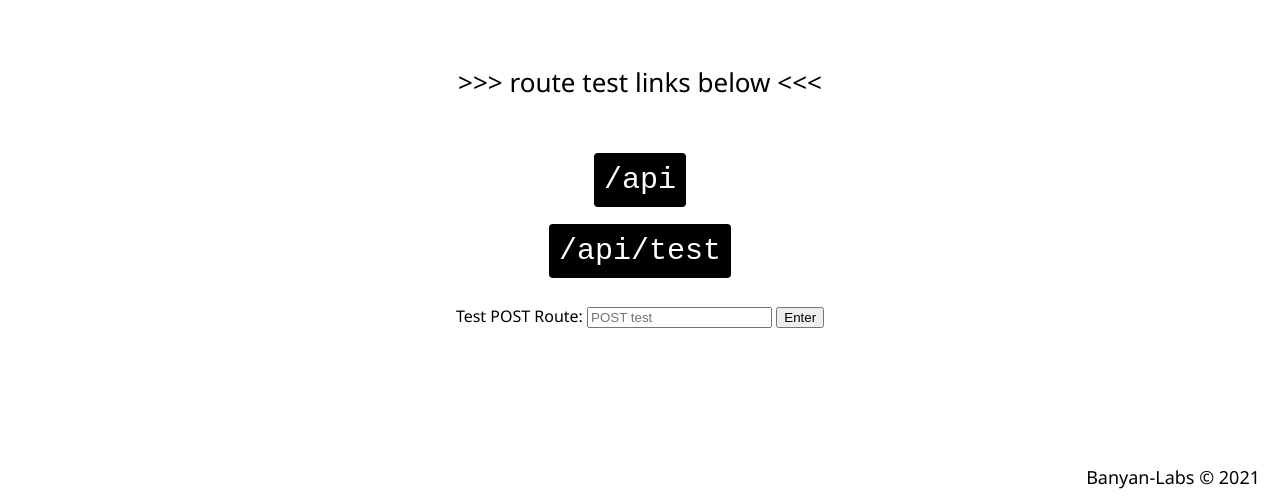
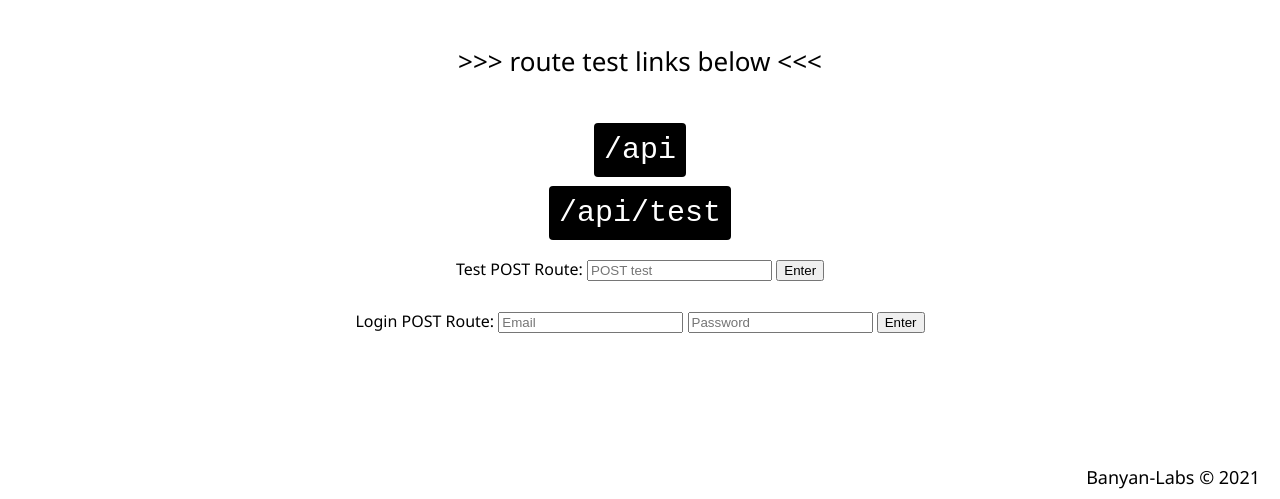
Before and after one commit to Banyan-Labs/CMC-backend, a website: page index.html in a window 1280 px wide. Shown: the part 301-800 px from the top of the page. Drawn offline with Linux system fonts and the light colour scheme.

Commit message:
added form to html for login

```diff
--- a/index.html
+++ b/index.html
@@ -57,6 +57,12 @@
 
       <input type="submit" value="Enter" />
     </form>
+    <form action="/api/test/login" method="post">
+      <label>Login POST Route:</label>
+      <input type="text" name="email" id="email" placeholder="Email" />
+      <input type="text" name="password" id="password" placeholder="Password" />
+      <input type="submit" value="Enter" />
+    </form>
     <footer>Banyan-Labs &copy; 2021</footer>
   </body>
 </html>
```
